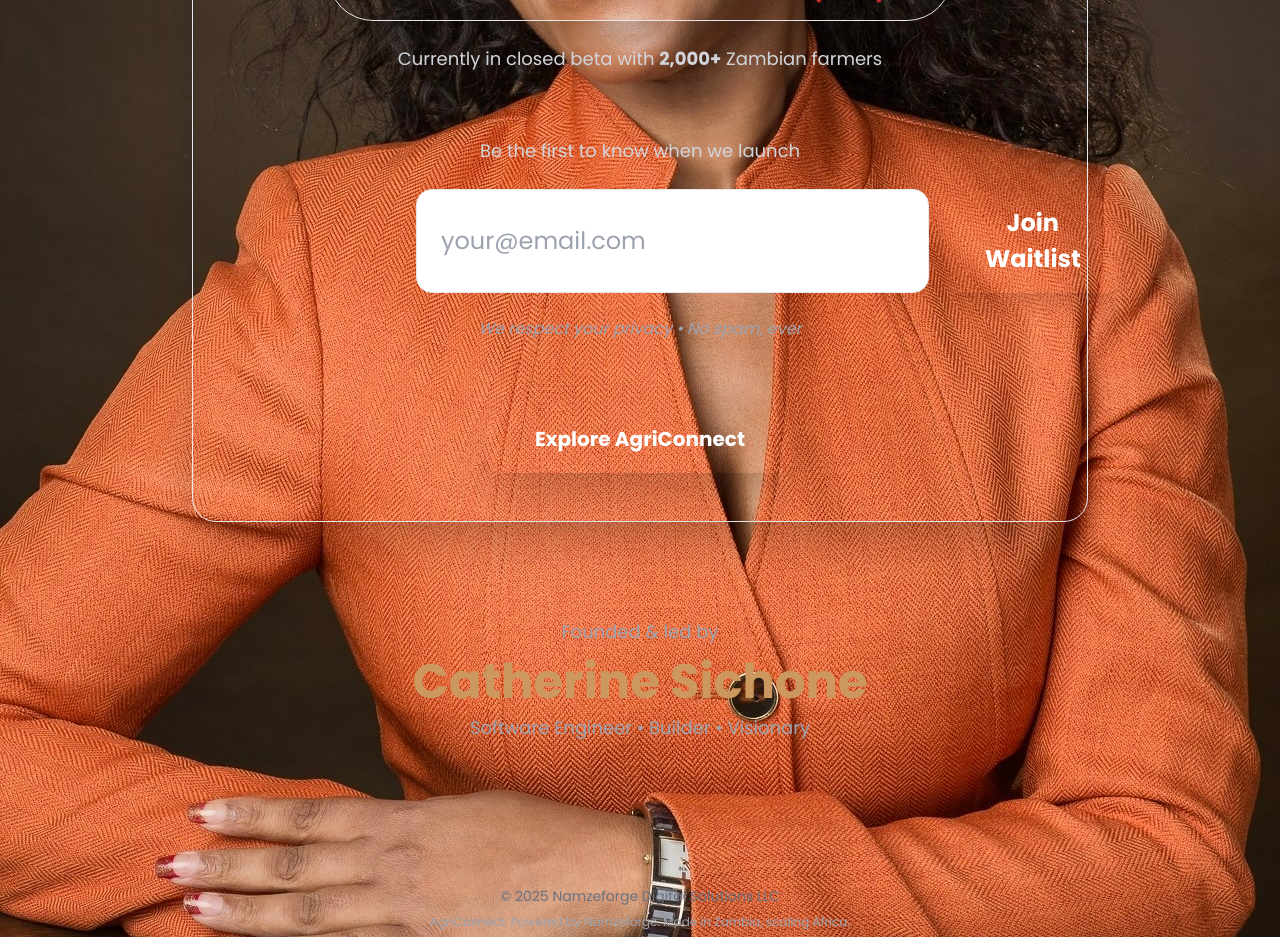
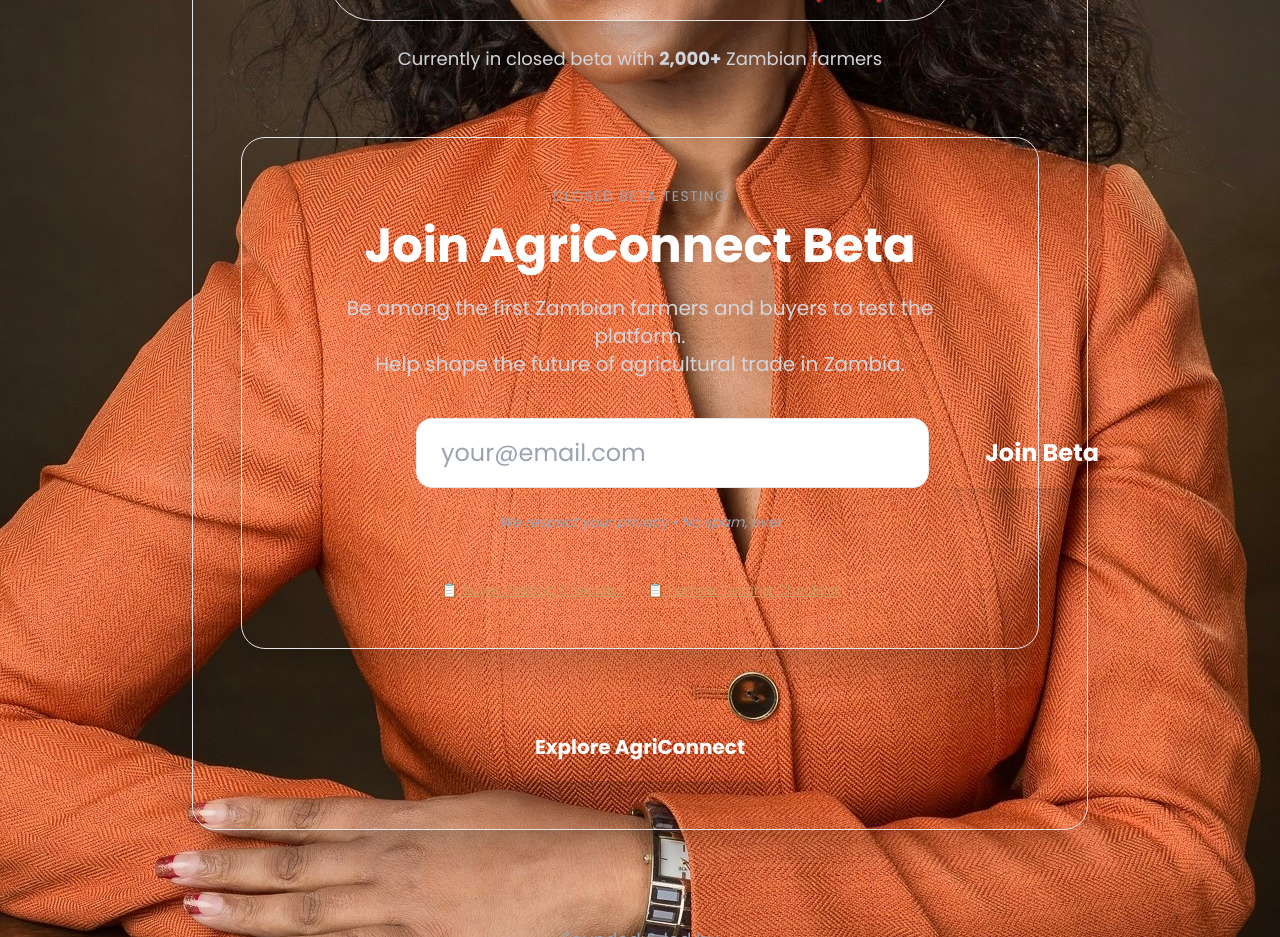
Before and after one commit to Cathy-45/cathy-portfolio-integrated, a React (Vite) app: page / in a window 1280 px wide. Shown: the part 780-1717 px from the top of the page. Built offline with nearby package versions, Linux system fonts and the light colour scheme.

Commit message:
Update waitlist section with Buyer and Farmer checklist links

```diff
--- a/index.html
+++ b/index.html
@@ -49,11 +49,12 @@
         z-index: 1000;
       }
       nav a {
-        margin-left: 15px;
-        color: #333;
+        margin: 0 15px;
+        color: white;
         text-decoration: none;
-        font-size: 24px;
+        transition: color 0.3s ease;
       }
+
       nav a:hover {
         color: #cbb293;
       }
--- a/src/components/Home.jsx
+++ b/src/components/Home.jsx
@@ -2,14 +2,9 @@
 import React from "react";
 import { Link } from "react-router-dom";
 import backgroundImage from "../assets/background.jpg";
-import { FontAwesomeIcon } from '@fortawesome/react-fontawesome';
-import { faEnvelope } from '@fortawesome/free-solid-svg-icons';
-import {
-  faXTwitter,
-  faLinkedinIn,
-} from '@fortawesome/free-brands-svg-icons';
-
-
+import { FontAwesomeIcon } from "@fortawesome/react-fontawesome";
+import { faEnvelope } from "@fortawesome/free-solid-svg-icons";
+import { faXTwitter, faLinkedinIn } from "@fortawesome/free-brands-svg-icons";
 
 const Home = () => {
   return (
@@ -91,13 +86,28 @@ const Home = () => {
                 </p>
               </div>
 
-              {/* JOIN WAITLIST — ONLY ONE */}
-              <div className="mt-16">
-                <p className="text-gray-300 text-center mb-6 text-lg">
-                  Be the first to know when we launch
+              {/* IMPROVED WAITLIST SECTION - WITH LIVE LINKS */}
+              <div className="my-16">
+                <div className="backdrop-blur-xl bg-white/10 rounded-3xl p-10 sm:p-12 border border-white/20 shadow-2xl shadow-black/60 max-w-4xl mx-auto">
+                  <p className="text-gray-400 uppercase tracking-widest text-sm mb-4 text-center">
+                    Closed Beta Testing
                   </p>
+
+                  <h2 className="text-4xl sm:text-5xl font-black text-white text-center mb-6">
+                    Join AgriConnect Beta
+                  </h2>
+
+                  <p className="text-lg sm:text-xl text-gray-300 text-center mb-10 leading-relaxed max-w-2xl mx-auto">
+                    Be among the first Zambian farmers and buyers to test the
+                    platform.
+                    <br />
+                    Help shape the future of agricultural trade in Zambia.
+                  </p>
+
+                  {/* Email Waitlist Form */}
+                  <div className="max-w-md mx-auto">
                     <form
-                  className="flex flex-col sm:flex-row gap-4 max-w-md mx-auto"
+                      className="flex flex-col sm:flex-row gap-4"
                       action="https://formsubmit.co/hello@namzeforge.com"
                       method="POST"
                     >
@@ -108,10 +118,11 @@ const Home = () => {
                         required
                         className="flex-1 px-6 py-4 rounded-2xl bg-white/20 backdrop-blur-md border border-white/30 text-white placeholder-gray-400 focus:outline-none focus:border-[#da6d20] transition"
                       />
+
                       <input
                         type="hidden"
                         name="_subject"
-                    value="New AgriConnect Waitlist Signup!"
+                        value="New AgriConnect Beta Signup!"
                       />
                       <input type="hidden" name="_captcha" value="false" />
                       <input
@@ -122,14 +133,37 @@ const Home = () => {
 
                       <button
                         type="submit"
-                    className="bg-[#da6d20] hover:bg-[#c75a10] text-white font-bold py-4 px-10 rounded-2xl transition transform hover:scale-105 shadow-xl"
+                        className="bg-[#da6d20] hover:bg-[#c75a10] text-white font-bold py-4 px-10 rounded-2xl transition transform hover:scale-105 shadow-xl whitespace-nowrap"
                       >
-                    Join Waitlist
+                        Join Beta
                       </button>
                     </form>
-                <p className="text-gray-400 text-sm sm:text-base text-center mt-6 italic">
+                  </div>
+
+                  <p className="text-gray-400 text-sm text-center mt-6 italic">
                     We respect your privacy • No spam, ever
                   </p>
+
+                  {/* Links to Checklists */}
+                  <div className="flex flex-col sm:flex-row gap-6 justify-center mt-12 text-sm">
+                    <a
+                      href="https://docs.google.com/document/d/1fQfkS53WPzJAI13gi0TmDZJEHlHJRqftBgQoGKMa30Y/edit?tab=t.0"
+                      target="_blank"
+                      rel="noopener noreferrer"
+                      className="text-[#da6d20] hover:text-orange-400 underline flex items-center gap-2"
+                    >
+                      📋 Buyer Testing Checklist
+                    </a>
+                    <a
+                      href="https://docs.google.com/document/d/1lf2X4NZlMWc71Ij4hC8F6Z4Rjsl6OJn3M-5hTFqrvr4/edit?tab=t.0"
+                      target="_blank"
+                      rel="noopener noreferrer"
+                      className="text-[#da6d20] hover:text-orange-400 underline flex items-center gap-2"
+                    >
+                      📋 Farmer Testing Checklist
+                    </a>
+                  </div>
+                </div>
               </div>
 
               {/* EXPLORE BUTTON */}
@@ -219,11 +253,10 @@ const Home = () => {
               </a>
             </div>
           </footer>
-
         </div>
       </div>
     </section>
   );
-}
+};
 
 export default Home;
```
Also changed, not shown: src/assets/logo.png, src/assets/logo1.png (added). Lines whose indentation alone changed are shown as unchanged.
